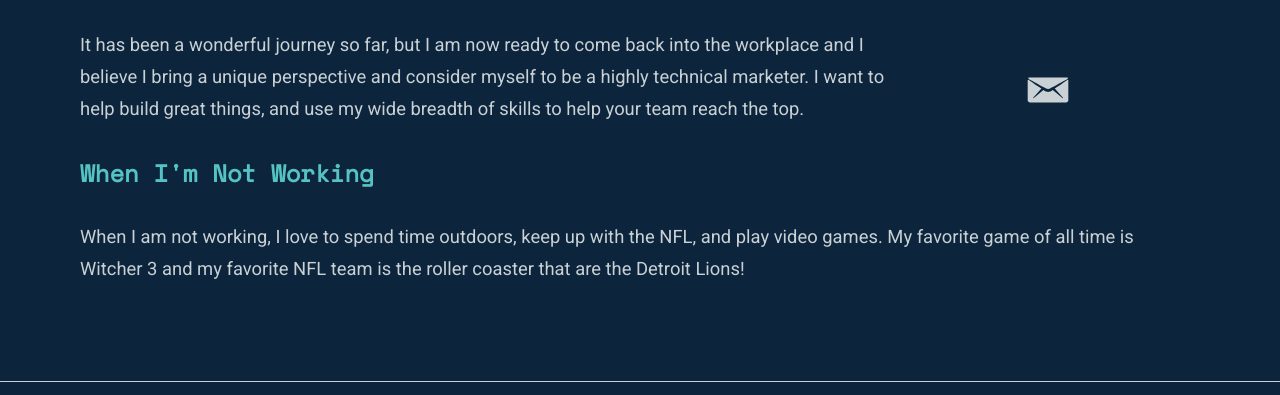
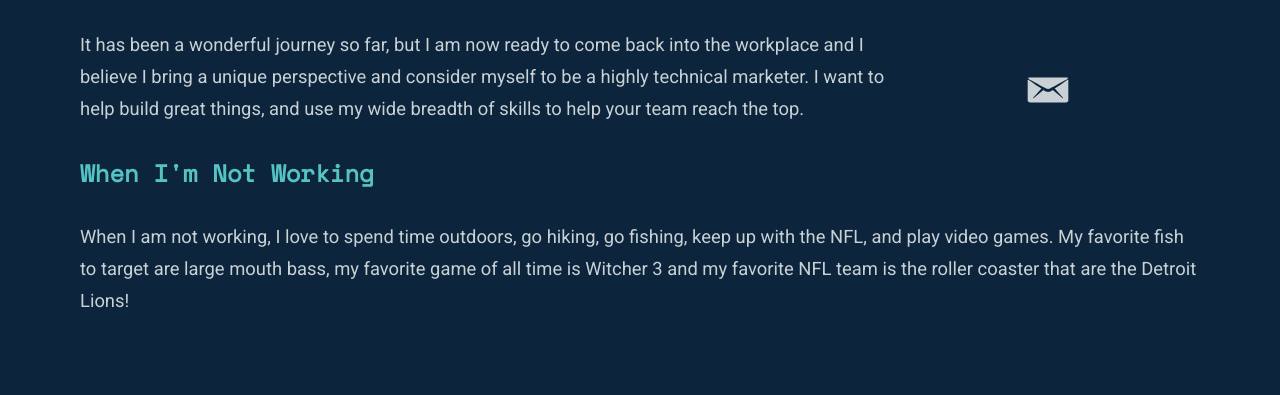
Before and after one commit to duncan-io/personal-portfolio, a website: page about.html in a window 1280 px wide. Shown: the part 540-935 px from the top of the page. Drawn offline with nearby package versions, Linux system fonts and the light colour scheme.

Commit message:
About me updates

```diff
--- a/about.html
+++ b/about.html
@@ -48,7 +48,7 @@
 
             <div class="personalLife">
                 <h2 class="heading">When I'm Not Working</h2>
-                <p>When I am not working, I love to spend time outdoors, keep up with the NFL, and play video games. My favorite game of all time is Witcher 3 and my favorite NFL team is the roller coaster that are the Detroit Lions!</p>
+                <p>When I am not working, I love to spend time outdoors, go hiking, go fishing, keep up with the NFL, and play video games. My favorite fish to target are large mouth bass, my favorite game of all time is Witcher 3 and my favorite NFL team is the roller coaster that are the Detroit Lions!</p>
             </div>
 
         </div>
```
